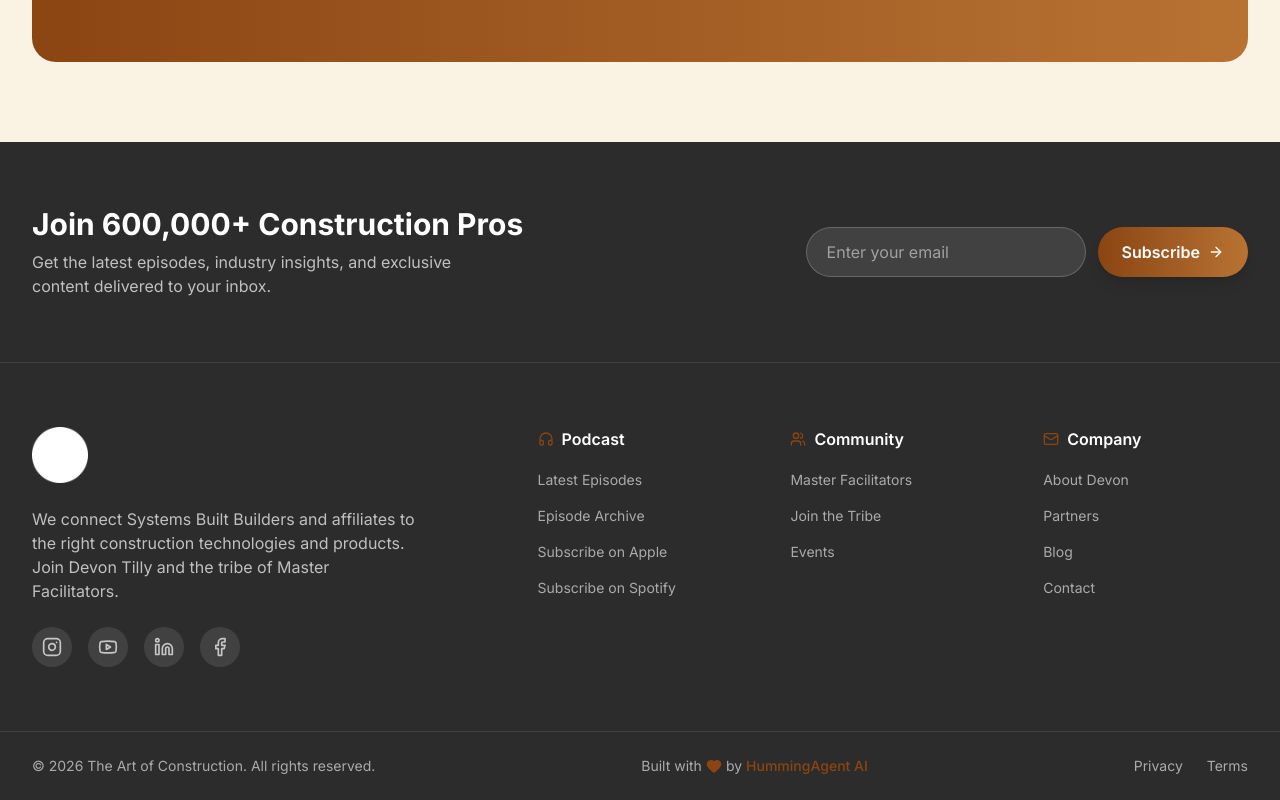
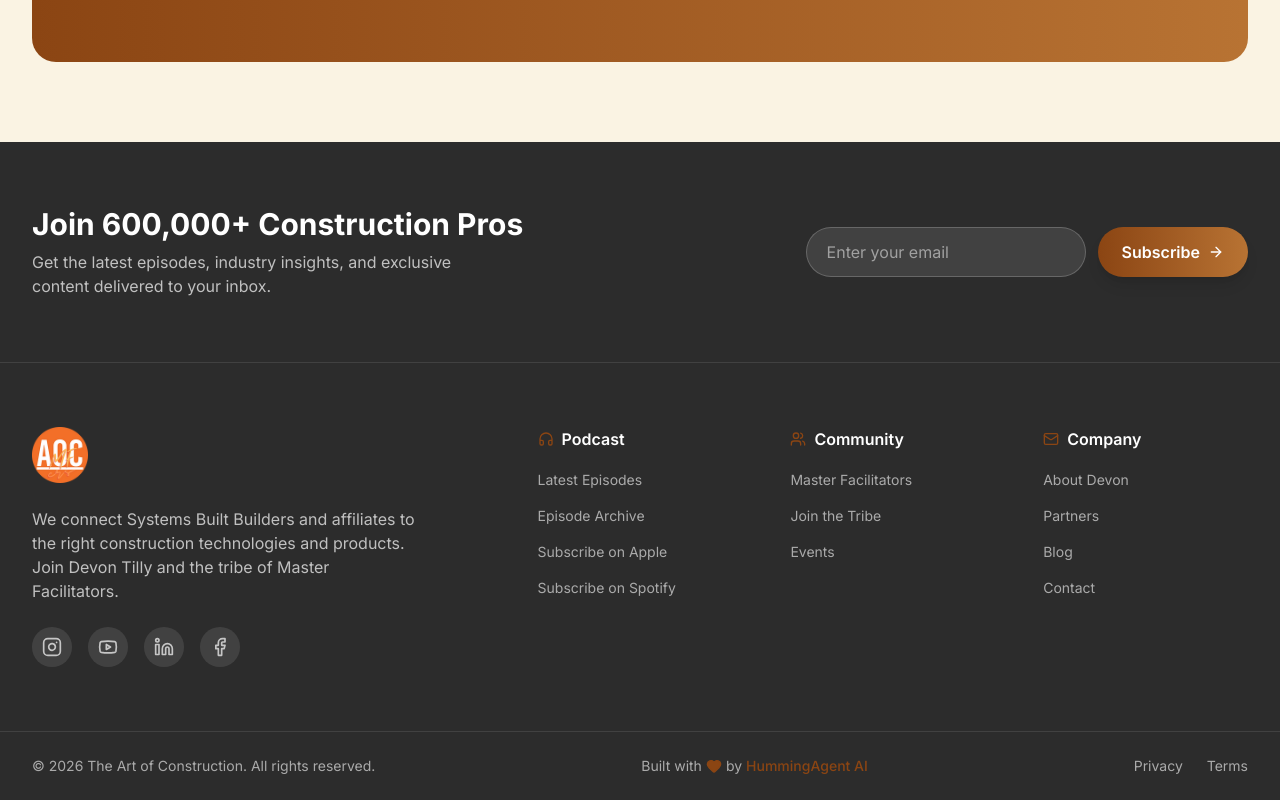
Before and after one commit to HummingAgent/aoc-website, a Next.js app: page /about in a window 1280 px wide. Shown: the part 3609-4409 px from the top of the page. Built offline with nearby package versions, Linux system fonts and the light colour scheme; a web font is replaced by a local one.

Commit message:
Fix footer logo - remove invert filter

```diff
--- a/src/components/Footer.tsx
+++ b/src/components/Footer.tsx
@@ -99,7 +99,7 @@
                 alt="The Art of Construction"
                 width={200}
                 height={67}
-                className="h-14 w-auto object-contain brightness-0 invert"
+                className="h-14 w-auto object-contain"
               />
             </Link>
             <p className="text-white/70 mb-6 max-w-sm">
```
